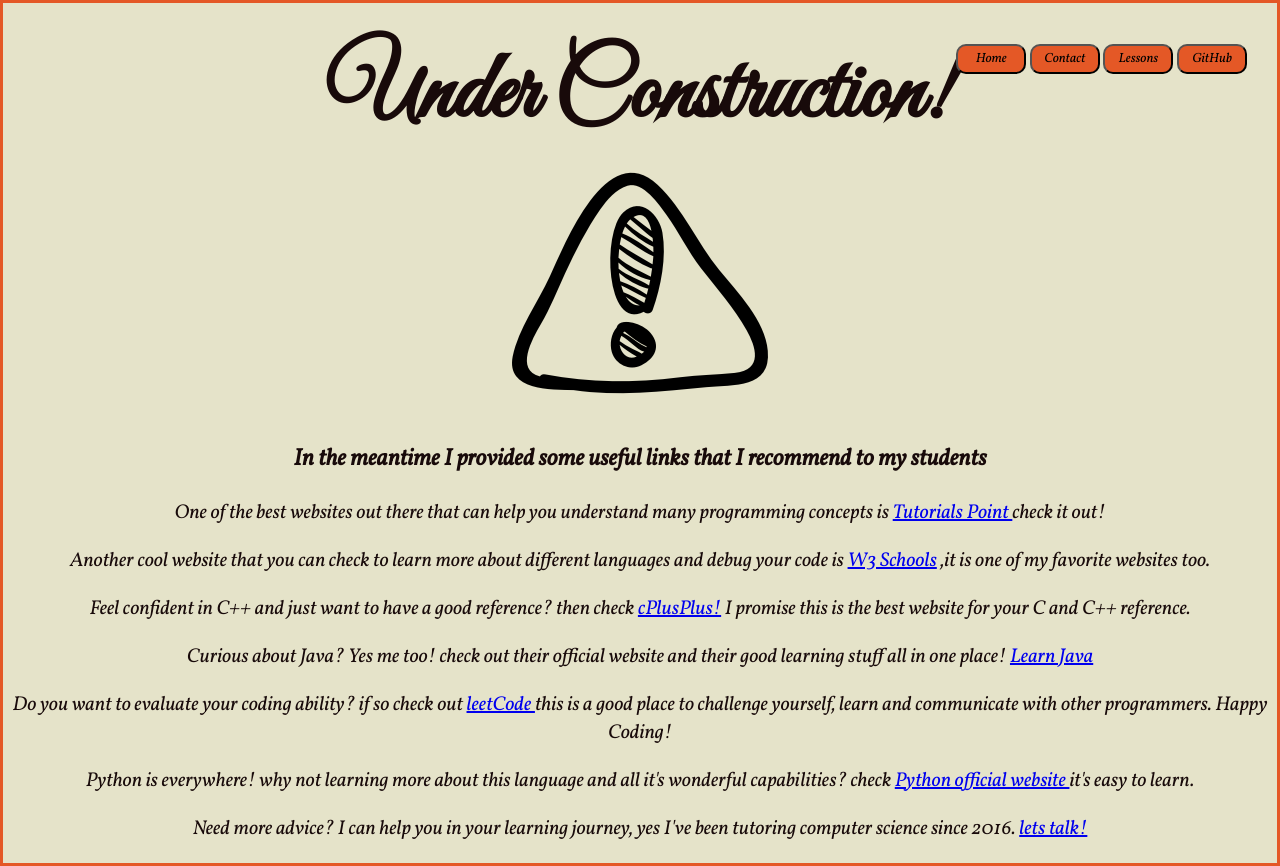
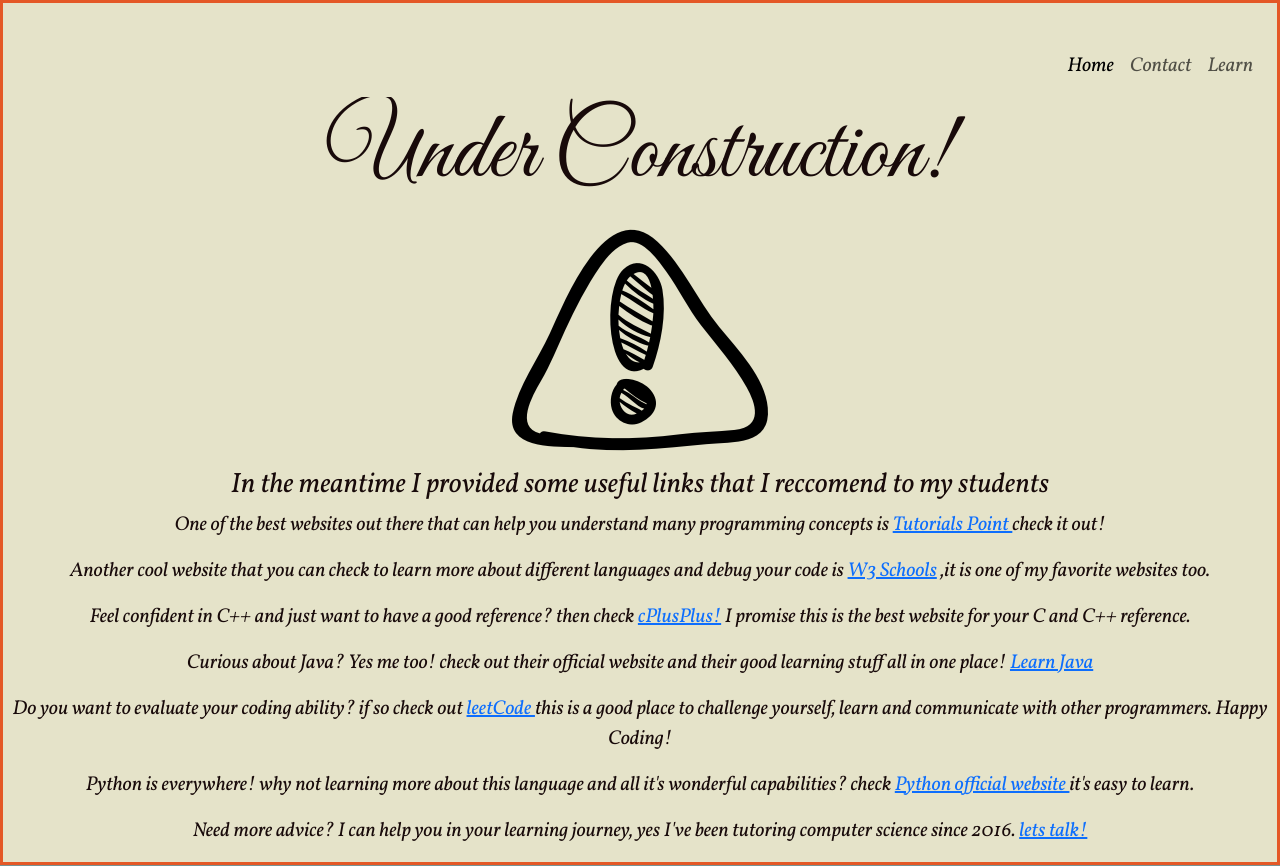
Before and after one commit to AmirRoochi/cv, a plain HTML site: page lessons.html in a window 1280 px wide. Drawn offline with nearby package versions, Linux system fonts and the light colour scheme.

Commit message:
Update lessons.html

```diff
--- a/lessons.html
+++ b/lessons.html
@@ -8,21 +8,50 @@
     <link rel="preconnect" href="https://fonts.googleapis.com">
     <link rel="preconnect" href="https://fonts.gstatic.com" crossorigin>
     <link href="https://fonts.googleapis.com/css2?family=Great+Vibes&family=Vollkorn:ital@1&family=Yellowtail&display=swap" rel="stylesheet">
+    <link href="https://cdn.jsdelivr.net/npm/bootstrap@5.3.0-alpha1/dist/css/bootstrap.min.css" rel="stylesheet" integrity="sha384-GLhlTQ8iRABdZLl6O3oVMWSktQOp6b7In1Zl3/Jr59b6EGGoI1aFkw7cmDA6j6gD" crossorigin="anonymous">
+    <script src="https://cdn.jsdelivr.net/npm/@popperjs/core@2.11.6/dist/umd/popper.min.js" integrity="sha384-oBqDVmMz9ATKxIep9tiCxS/Z9fNfEXiDAYTujMAeBAsjFuCZSmKbSSUnQlmh/jp3" crossorigin="anonymous"></script>
+    <script src="https://cdn.jsdelivr.net/npm/bootstrap@5.3.0-alpha1/dist/js/bootstrap.min.js" integrity="sha384-mQ93GR66B00ZXjt0YO5KlohRA5SY2XofN4zfuZxLkoj1gXtW8ANNCe9d5Y3eG5eD" crossorigin="anonymous"></script>
     <link rel="stylesheet" href="css/styles.css">
     <link rel="icon" href="favicon.ico">
     <title>Lessons</title>
   </head>
   <body>
     <div class="top-box">
-      <div class="menu">
+      <!-- <div class="menu">
         <button onclick="document.location='index.html'" class="menu-button" type="button" name="button">Home</button>
         <button onclick="document.location='contact.html'" class="menu-button" type="button" name="button">Contact</button>
         <button onclick="document.location='lessons.html'" class="menu-button" type="button" name="button">Lessons</button>
-        <button onclick="location.href='https://github.com/AmirRoochi'" class="menu-button" type="button" name="button">GitHub</button>
+        <button onclick="location.href='https://github.com/AmirRoochi'" class="menu-button" type="button" name="button">GitHub</button> -->
+        <nav class="navbar navbar-expand-lg menu-bar">
+      <div class="container-fluid">
+        <!-- <a class="navbar-brand" href="#">Navbar</a> -->
+        <button class="navbar-toggler" type="button" data-bs-toggle="collapse" data-bs-target="#navbarTogglerDemo02" aria-controls="navbarTogglerDemo02" aria-expanded="false" aria-label="Toggle navigation">
+          <span class="navbar-toggler-icon"></span>
+        </button>
+        <div class="collapse navbar-collapse" id="navbarTogglerDemo02">
+          <ul class="navbar-nav me-1">
+            <li class="nav-item">
+              <a class="nav-link active" aria-current="page" href="./index.html">Home</a>
+            </li>
+            <li class="nav-item">
+              <a class="nav-link" href="./contact.html">Contact</a>
+            </li>
+            <li class="nav-item">
+              <a class="nav-link" href="./lessons.html">Learn</a>
+            </li>
+          </ul>
+          <!-- <form class="d-flex" role="search">
+            <input class="form-control me-2" type="search" placeholder="Search" aria-label="Search">
+            <button class="btn btn-outline-success" type="submit">Search</button>
+          </form> -->
+        </div>
       </div>
+    </nav>
+
+
       <h1>Under Construction!</h1>
       <img src="images/cons.png" alt="">
-      <h3>In the meantime I provided some useful links that I recommend to my students</h3>
+      <h3>In the meantime I provided some useful links that I reccomend to my students</h3>
       <p>One of the best websites out there that can help you understand many programming concepts is <a href="https://www.tutorialspoint.com/index.htm"> Tutorials Point </a> check it out!</p>
       <p>Another cool website that you can check to learn more about different languages and debug your code is <a href="https://www.w3schools.com/">W3 Schools</a> ,it is one of my favorite websites too.</p>
       <p>Feel confident in C++ and just want to have a good reference? then check <a href="https://www.cplusplus.com/reference/">cPlusPlus!</a> I promise this is the best website for your C and C++ reference.</p>
```
